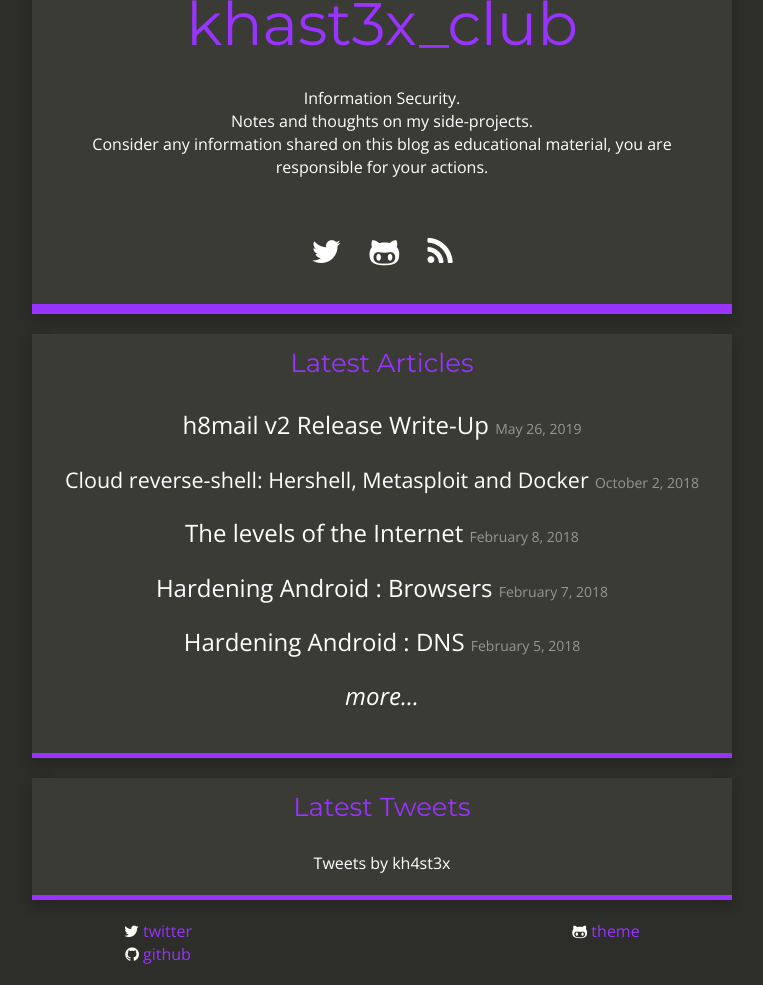
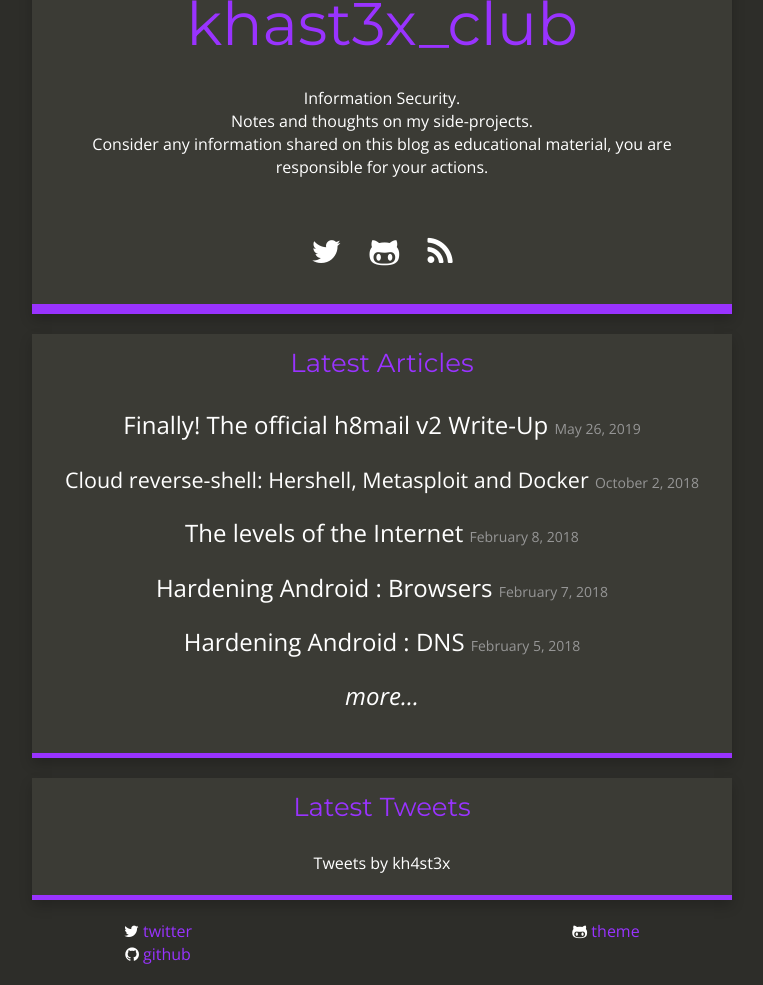
Before and after one commit to khast3x/khast3x.github.io, a Jekyll site: the page built from index.html, in a window 1280 px wide, cut to the strip 224-1209 px from the top of the page. Shown: the whole strip, without its empty margins (258-1021 px from the left). Built offline with Jekyll 4.4.1, drawn with Linux system fonts in a browser that asks for light colours; nearby versions of some CDN libraries; comment, search, counter and statistics services are not loaded.

```diff
--- a/_posts/2019-05-26-h8mail-release.md
+++ b/_posts/2019-05-26-h8mail-release.md
@@ -1,6 +1,6 @@
 ---
 layout: post
-title: 'h8mail v2 Release Write-Up'
+title: 'Finally! The official h8mail v2 Write-Up'
 description: Or how to become a password necromancer with h8mail 💀
 image: /assets/demo/cover.png
 categories: h8mail
```
